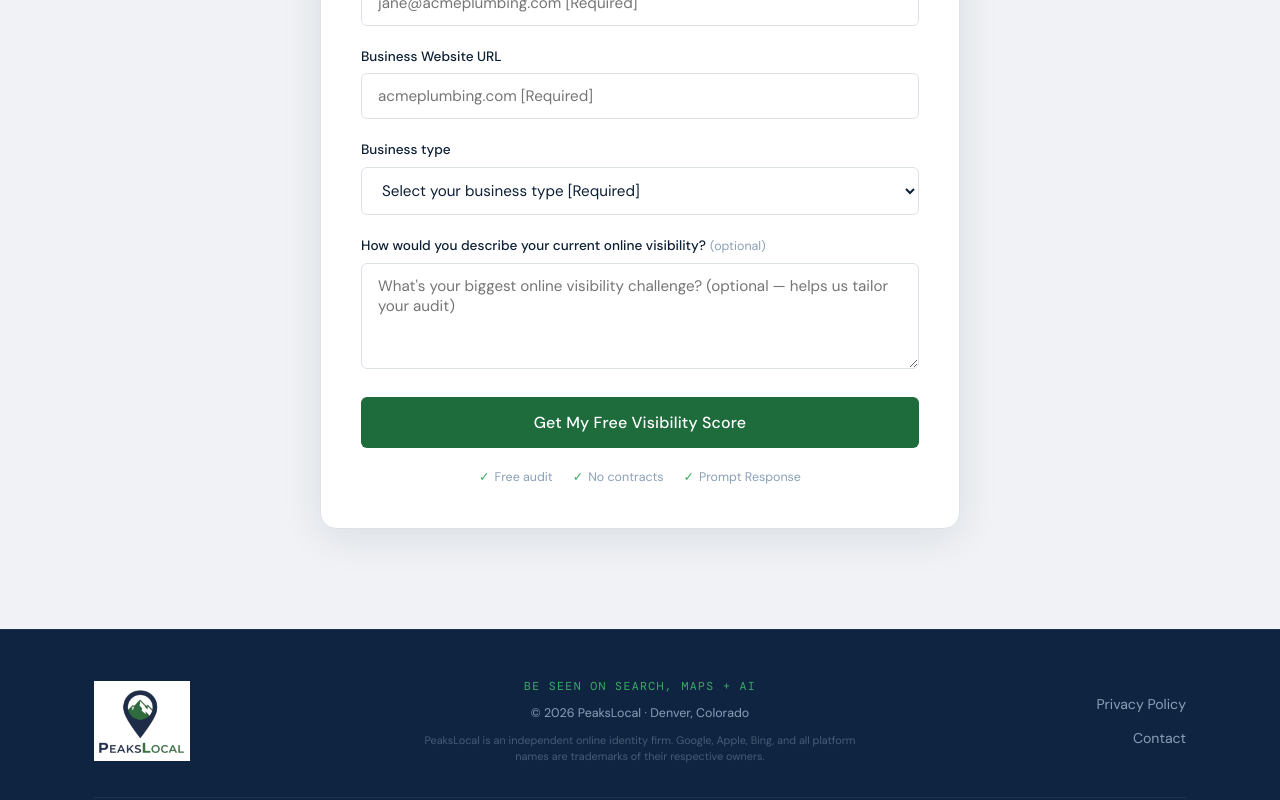
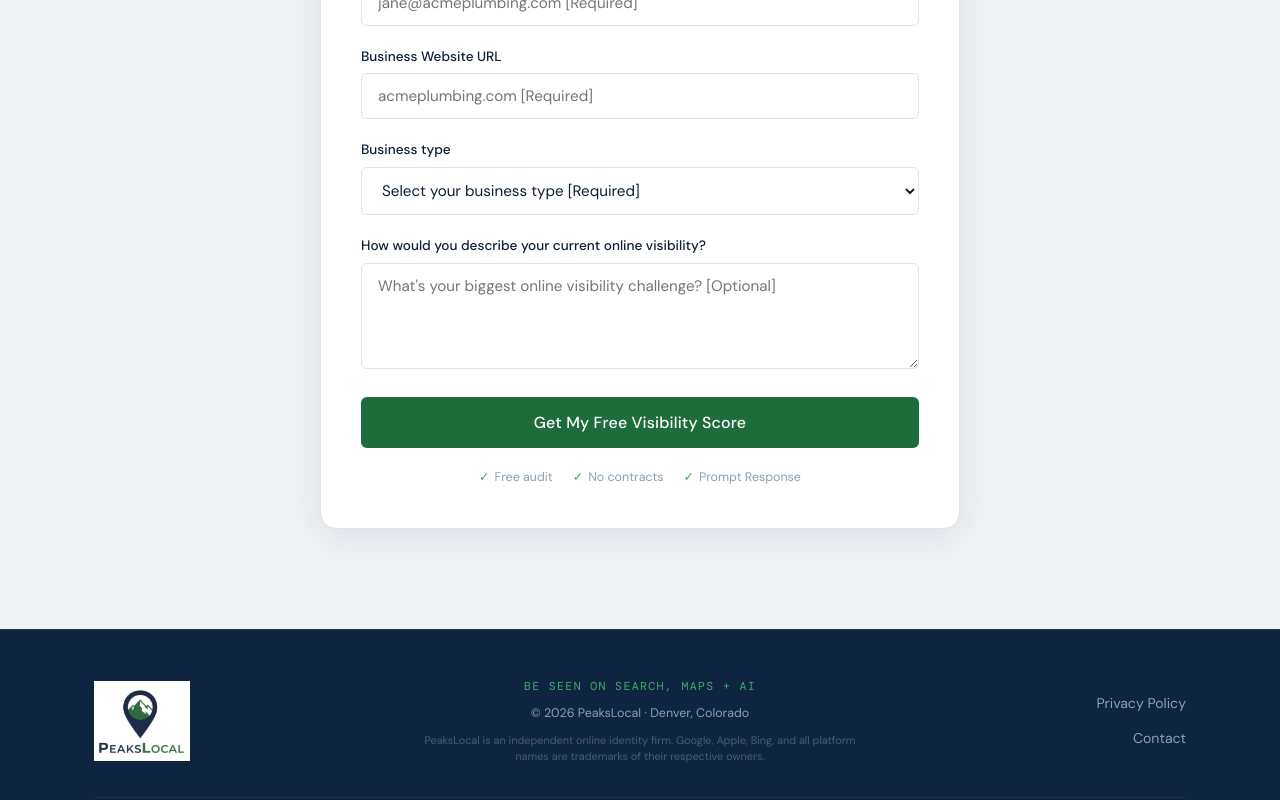
Before and after one commit to gvoll/PeaksLocal, a React (Vite) app: page / in a window 1280 px wide. Shown: the part 9033-9833 px from the top of the page. Built offline with nearby package versions, Linux system fonts and the light colour scheme; a web font is replaced by a local one.

Commit message:
removed '(optional' from last field label and updated placeholder verbiage

```diff
--- a/src/components/AuditForm.jsx
+++ b/src/components/AuditForm.jsx
@@ -230,13 +230,12 @@ export default function AuditForm() {
                 <div>
                   <label className="audit-label" htmlFor="challenge">
                     How would you describe your current online visibility?
-                    <span className="optional">(optional)</span>
                   </label>
                   <textarea
                     className="audit-input"
                     id="challenge"
                     name="challenge"
-                    placeholder="What's your biggest online visibility challenge? (optional — helps us tailor your audit)"
+                    placeholder="What's your biggest online visibility challenge? [Optional]"
                     rows={4}
                     value={form.challenge}
                     onChange={handleChange}
```
